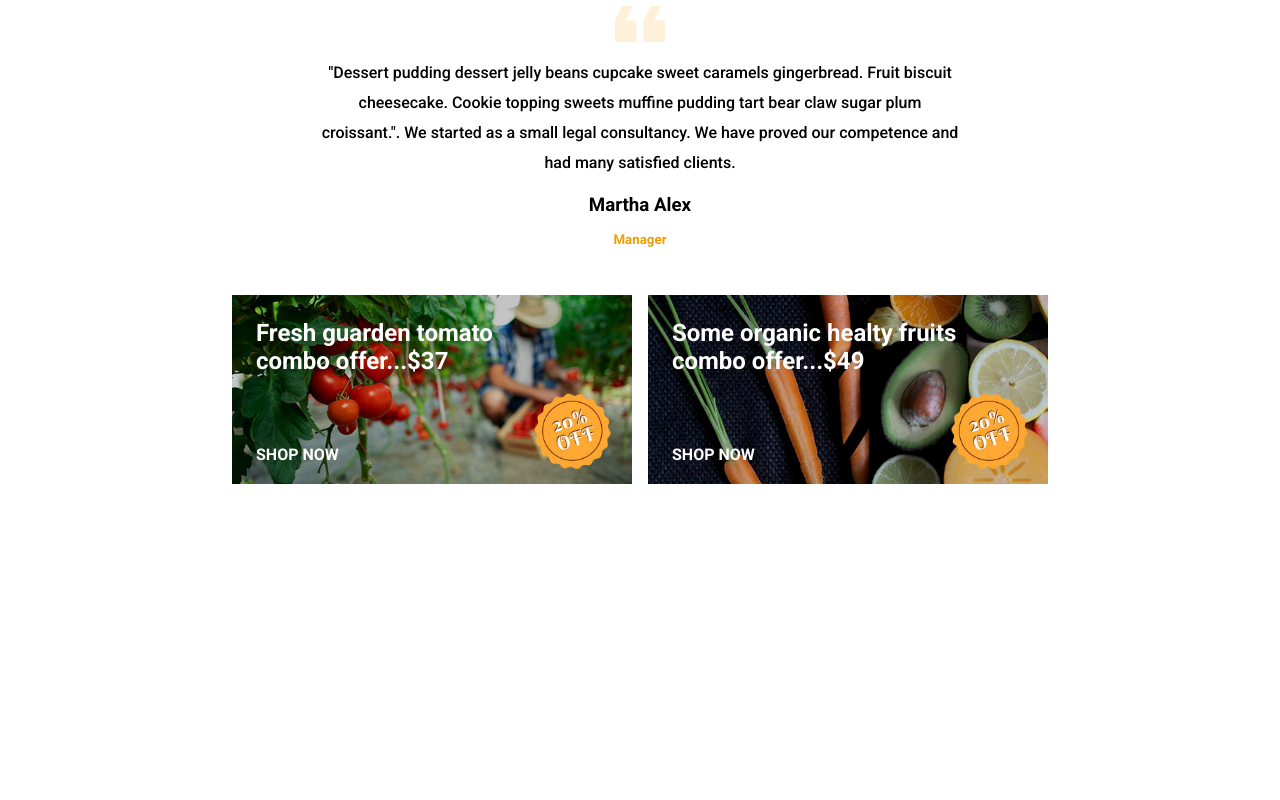
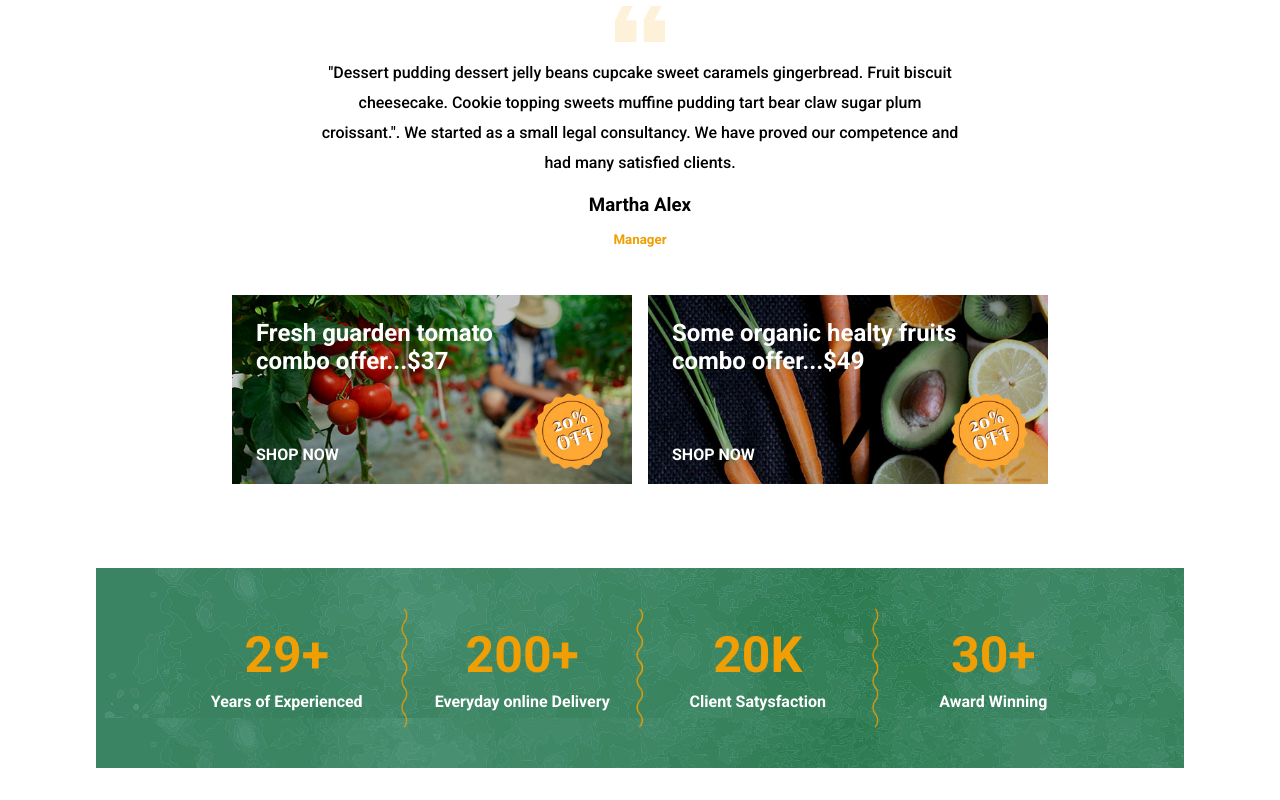
Before and after one commit to RiccardoSansone/proj-html-vuejs, a Vue app: page / in a window 1280 px wide. Shown: the part 2046-2846 px from the top of the page. Before the commit the page ends 2534 px from the top, so only its background shows below. Built offline with nearby package versions, Linux system fonts and the light colour scheme.

Commit message:
add data section

```diff
--- a/src/App.vue
+++ b/src/App.vue
@@ -266,6 +266,7 @@ import './assets/scss/style.scss'
     <!-- /all organic -->
     <!-- /////////////// -->
 
+
     <!-- dessert -->
     <section class="dessert">
         <!-- container -->
@@ -298,6 +299,50 @@ import './assets/scss/style.scss'
     <!-- /dessert -->
     <!-- /////////////// -->
 
+
+    <!-- data -->
+    <section class="data">
+        <!-- numbers container -->
+        <div class="numbContainer d-flex justify-center align-center gap-1">
+
+            <div class="col-n column gap-05 justify-center align-center">
+                <h1 class="color-secondary">29+</h1>
+                <h4 class="color-white">Years of Experienced</h4>
+            </div>
+
+            <img src="./assets/img/counter-shap1.png" alt="">
+
+            <div class="col-n column gap-05 justify-center align-center">
+                <h1 class="color-secondary">200+</h1>
+                <h4 class="color-white">Everyday online Delivery</h4>
+            </div>
+
+            <img src="./assets/img/counter-shap1.png" alt="">
+
+            <div class="col-n column gap-05 justify-center align-center">
+                <h1 class="color-secondary">20K</h1>
+                <h4 class="color-white">Client Satysfaction</h4>
+            </div>
+
+            <img src="./assets/img/counter-shap1.png" alt="">
+
+            <div class="col-n column gap-05 justify-center align-center">
+                <h1 class="color-secondary">30+</h1>
+                <h4 class="color-white">Award Winning</h4>
+            </div>
+
+
+
+
+
+
+        </div>
+    </section>
+    <!-- /data -->
+    <!-- /////////////// -->
+
+
+
 </main>
 <!-- /main -->
 <!-- /////////////// -->
--- a/src/assets/scss/style.scss
+++ b/src/assets/scss/style.scss
@@ -396,6 +396,35 @@
 // #endregion dessert
 // <-///////////->
 
+// #region data
+.data{
+  width: 85%;
+  height: 200px;
+  margin: auto;
+  margin-top: 5rem;
+  margin-bottom: 2rem;
+  background-image: url(../img/milesim-bg.jpg);
+  .numbContainer{
+    width: 90%;
+    height: 100%;
+    margin: auto;
+    .col-n{
+      width: 20%;
+      height: 100%;
+      h1{
+        font-size: 50px;
+      }
+      h4{
+        font-weight: 900;
+      }
+    }
+    img{
+      height: 120px;
+    }
+  }
+}
+// #endregion data
+// <-///////////->
 
 
 
```
